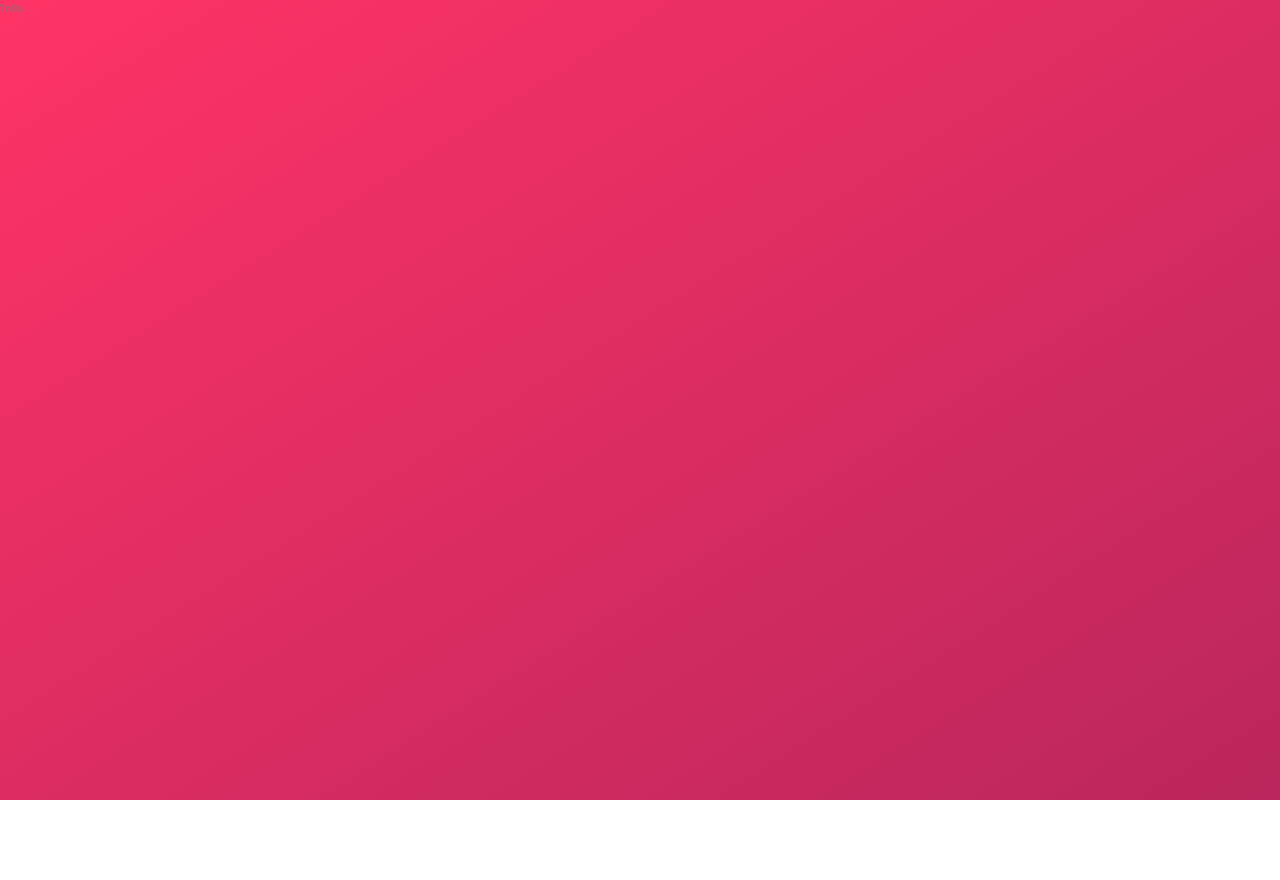
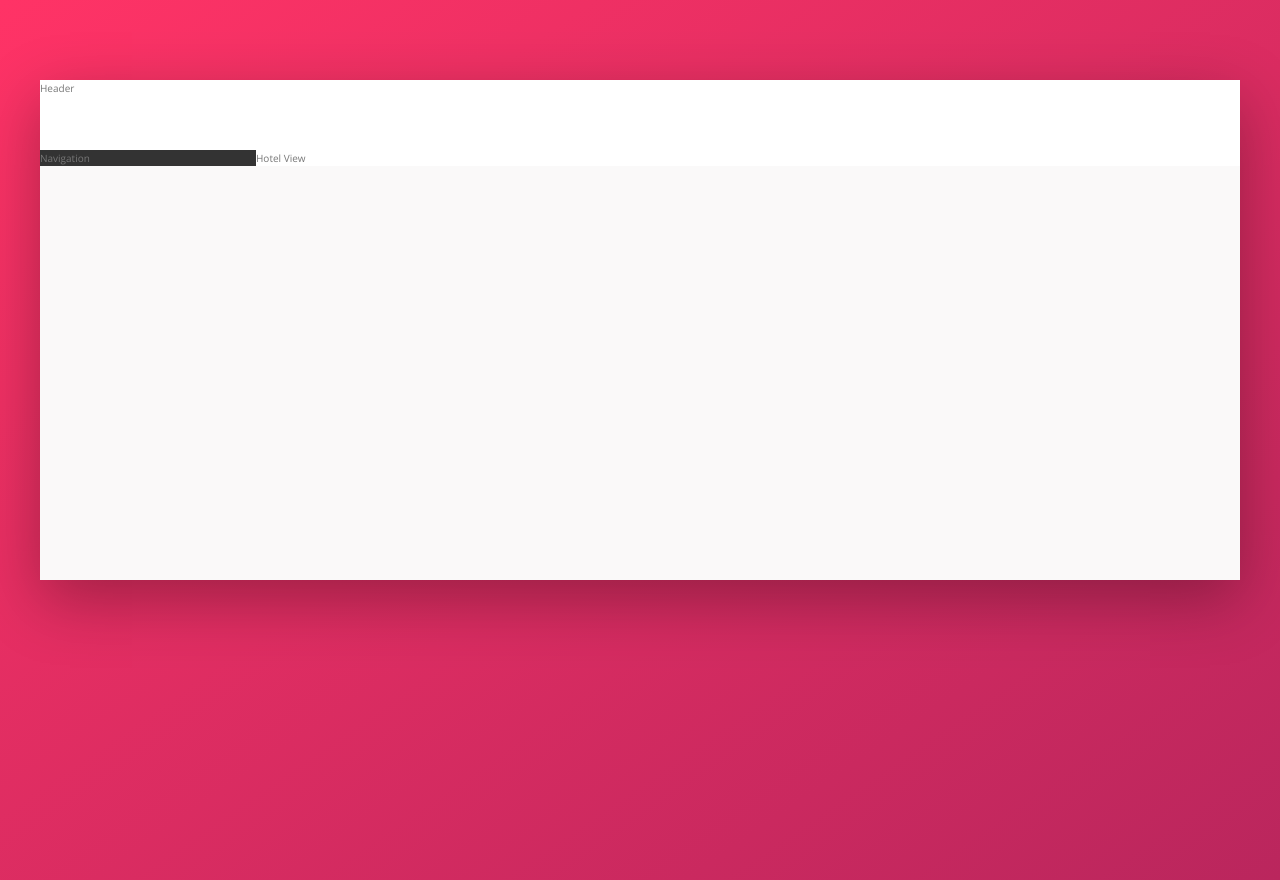
Before and after one commit to LKb22/trillo-page, a website: page index.html in a window 1280 px wide. Before the commit the page ends 800 px from the top, so only its background shows below. Drawn offline with nearby package versions, Linux system fonts and the light colour scheme; files that its build step writes are made by us from their sources.

Commit message:
flex container

```diff
--- a/index.html
+++ b/index.html
@@ -11,6 +11,20 @@
         <title>trillo &mdash; Your all-in-one booking app</title>
     </head>
     <body>
-        Trillo
+        <div class="container">
+          <header class="header">
+            Header
+          </header>
+
+          <div class="content">
+            <nav class="sidebar">
+              Navigation
+            </nav>
+
+            <main class="hotel-view">
+              Hotel View
+            </main>
+          </div>
+        </div>
     </body>
 </html>
--- a/sass/_base.scss
+++ b/sass/_base.scss
@@ -31,6 +31,8 @@ Grey dark 3: #999
   --color-grey-dark-1: #333;
   --color-grey-dark-2: #777;
   --color-grey-dark-3: #999;
+
+  --shadow-dark: 0 2rem 6rem rgba(0, 0, 0, 0.3);
 }
 
 * {
--- a/sass/_layout.scss
+++ b/sass/_layout.scss
@@ -0,0 +1,27 @@
+.container {
+  max-width: 120rem;
+  min-height: 50rem;
+  margin: 8rem auto;
+  background-color: var(--color-grey-light-1);
+  box-shadow: var(--shadow-dark);
+}
+
+.header {
+  height: 7rem;
+  background-color: #fff;
+  border-bottom: var(--color-grey-light-2);
+}
+
+.content {
+  display: flex;
+}
+
+.sidebar {
+  background-color: var(--color-grey-dark-1);
+  flex: 0 0 18%; // Flex grow shrink width. 0 0 18% means no grow, no shrink, 18% width
+}
+
+.hotel-view {
+  background-color: #fff;
+  flex: 1; // Grow as much as possible to take up remaining space
+}
```
Also changed, not shown: 1 other file.
